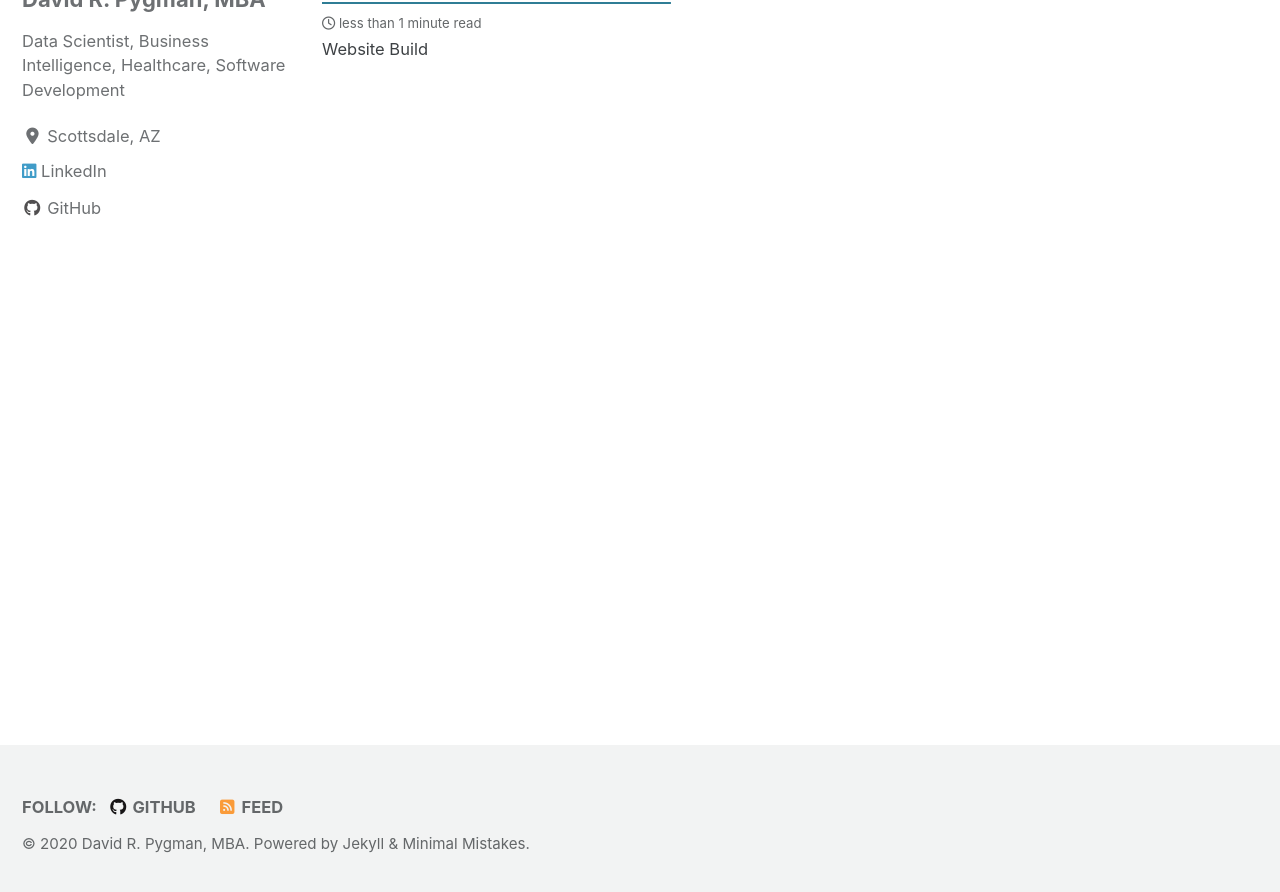
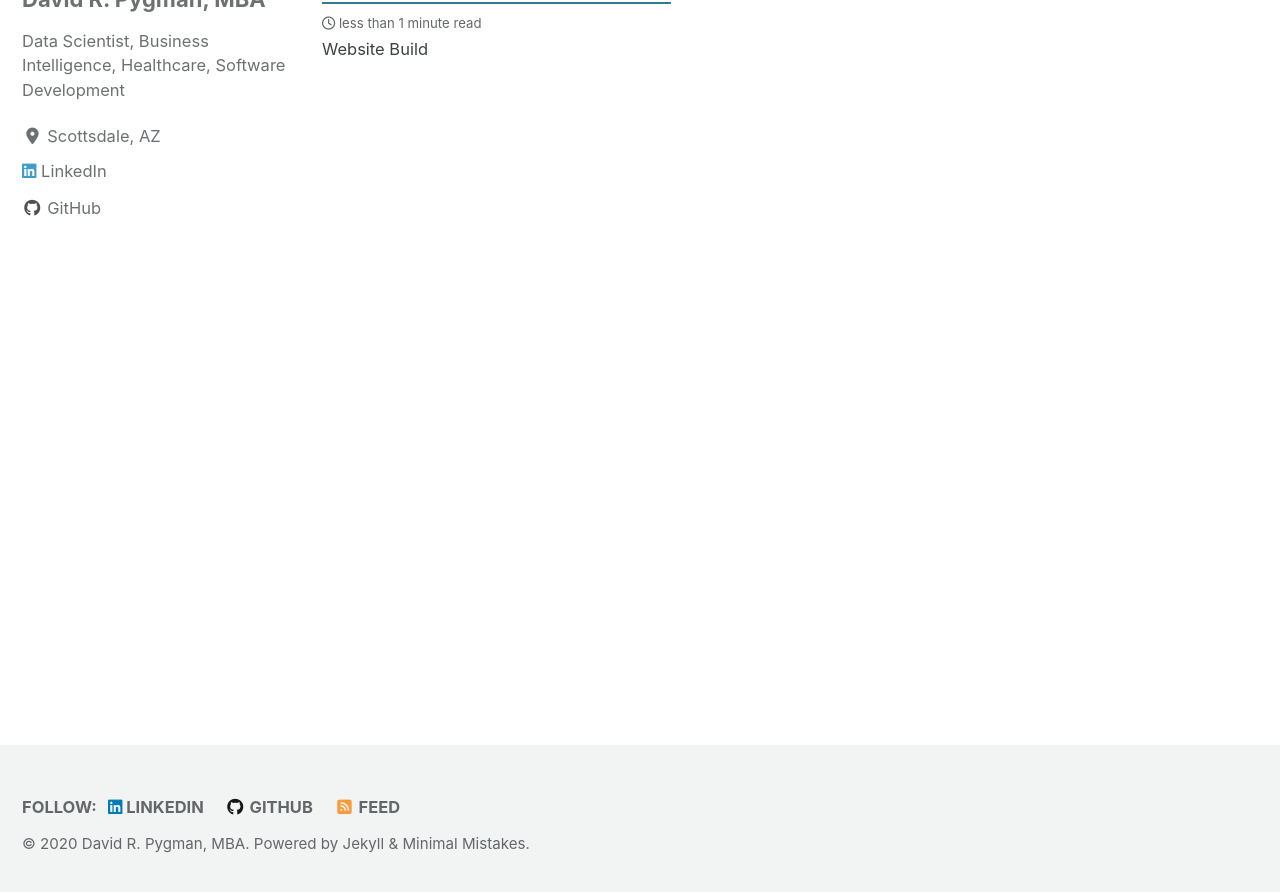
Before and after one commit to dpygman/dpygman.github.io, a Jekyll site: the page built from index.html, in a window 1280 px wide and 900 px high, scrolled down 821 px. Shown: the top 892 px of the window. Built offline with Jekyll 4.4.1, drawn with Linux system fonts in a browser that asks for light colours; cached includes are drawn as plain includes; nearby versions of some CDN libraries; the list of posts is cut into pages by our own code.

Commit message:
Added Linked in Icon and Link to Footer
Lines 141-143

```diff
--- a/_config.yml
+++ b/_config.yml
@@ -138,9 +138,9 @@
     - label: "Twitter"
       icon: "fab fa-fw fa-twitter-square"
       # url:
-    - label: "Facebook"
-      icon: "fab fa-fw fa-facebook-square"
-      # url:
+    - label: "LinkedIn"
+      icon: "fab fa-linkedin"
+      url: "http://www.linkedin.com/in/dpygman"
     - label: "GitHub"
       icon: "fab fa-fw fa-github"
       url: "https://github.com/dpygman"
```
